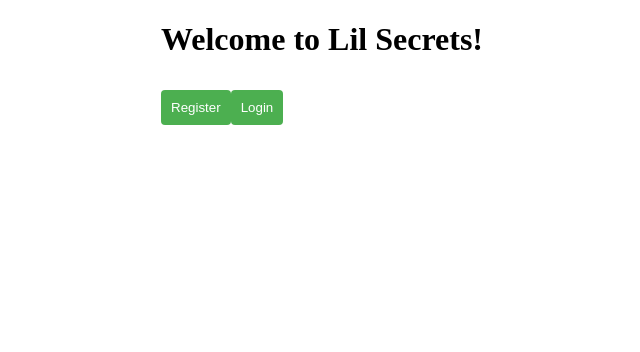
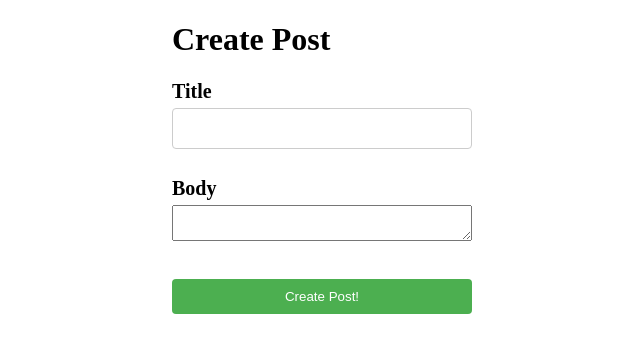
Before and after one commit to martimb01/mern-littleSecrets, a React (Vite) app in the folder frontend/: page /postCreation in a window 1280 px wide. Shown: the top 352 px of the page, without its empty margins (318-958 px from the left). Built offline with nearby package versions, Linux system fonts and the light colour scheme.

Commit message:
Added initial create post form, have to implement every post containing the id of the user that created the post

```diff
--- a/frontend/src/App.jsx
+++ b/frontend/src/App.jsx
@@ -4,14 +4,16 @@ import RegisterForm from "./pages/RegisterForm";
 import LoginForm from "./pages/LoginForm";
 import UserDashboard from "./pages/UserDashboard";
 import WelcomePage from "./pages/WelcomePage";
+import CreatePostForm from "./pages/CreatePostForm";
 const App = () => {
     return(
         <>
-        <WelcomePage />
         <Routes>
+        <Route path = '/' element={<WelcomePage />} />
             <Route path = '/register' element={<RegisterForm />} />
             <Route path = '/login' element={<LoginForm />} />
             <Route path = '/dashboard' element={<UserDashboard />} />
+            <Route path = '/postCreation' element={<CreatePostForm />} />
         </Routes>
         </>
     )
--- /dev/null
+++ b/frontend/src/pages/CreatePostForm.jsx
@@ -0,0 +1,57 @@
+import React, {useState} from 'react'
+import axios from 'axios'
+
+const CreatePostForm = () => {
+    const [inputs, setInputs] = useState({})
+    const [successMessage, setSuccessMessage] = useState('');
+    const [errorMessage, setErrorMessage] = useState('');
+
+    const handleChange = (event) =>{
+        const name = event.target.name
+        const value = event.target.value
+        setInputs({...inputs, [name]: value})
+        console.log(inputs)
+    }
+    const handleSubmit = async (event) =>{
+        event.preventDefault();
+
+        try{
+           const res = await axios.post('http://localhost:3000/post/create', inputs)
+           console.log(res.data.message)
+           setSuccessMessage(res.data.message)
+           setTimeout(() => {setSuccessMessage('')}, 2000)
+        } catch (err) {
+            console.log(err.response.data.message)
+            setErrorMessage(err.response.data.message)
+            setSuccessMessage('')
+        }
+    }
+
+    return(
+        <>
+              <h1>Create Post</h1>
+        <form onSubmit={handleSubmit}>
+            <div className='form-row'>
+                <label>Title</label>
+                    <input type='text'
+                    name='title'
+                    value={inputs.title || ''}
+                    onChange={handleChange} />
+            </div>
+            <br />
+            <div className='form-row'>
+                <label>Body</label>
+                    <textarea name='content'
+                    value={inputs.content || ''}
+                    onChange={handleChange} />
+            </div>
+            <br />
+            <button type="submit">Create Post!</button>
+        </form>
+        {successMessage ? <p>{successMessage}</p> : ''}
+        {errorMessage ? <p>{errorMessage}</p> : ''}
+        </>
+    )
+}
+
+export default CreatePostForm
--- a/frontend/src/pages/UserDashboard.jsx
+++ b/frontend/src/pages/UserDashboard.jsx
@@ -1,5 +1,6 @@
 import React, { useState, useEffect } from 'react'
 import axios from 'axios'
+import CreatePostForm from './CreatePostForm'
 
 
 const UserDashboard = () => {
@@ -31,6 +32,7 @@ const UserDashboard = () => {
             <p>{userDetails.email}</p>
             </div>
             ) : <h1>Loading...</h1>}
+            <CreatePostForm />
         </>
     )
 }
```
Also changed, not shown: 1 other file (tests, documents, lock files or other folders).
